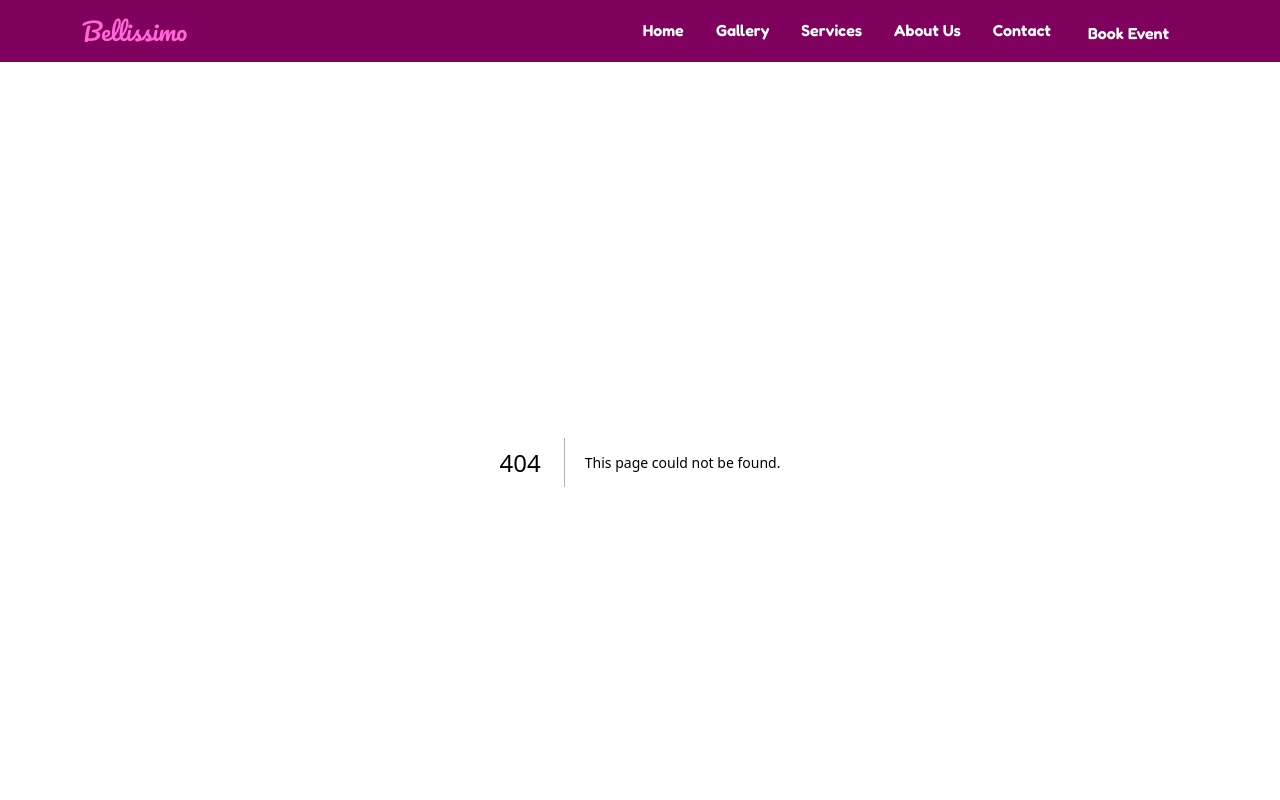
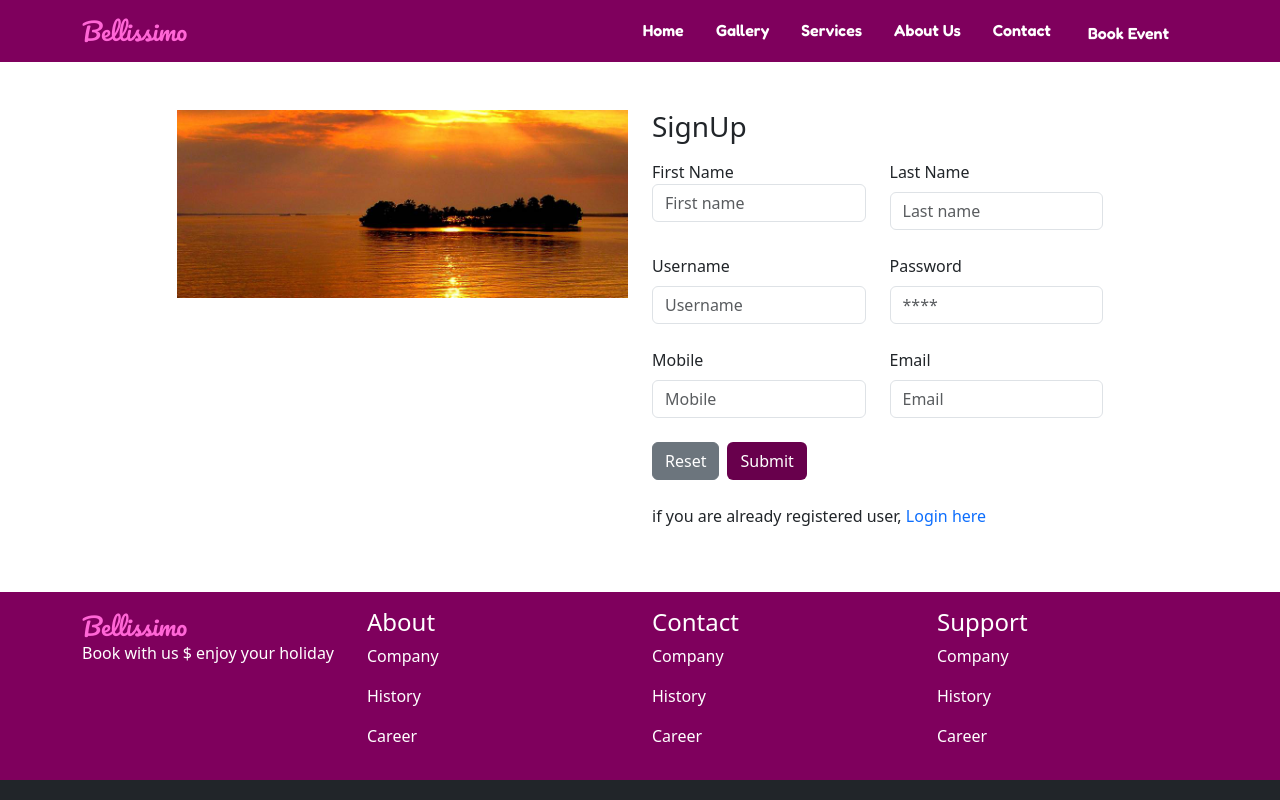
Before and after one commit to vincenttommi/Django-Next-js, a Next.js app in the folder frontend/: page /user/signup in a window 1280 px wide. Before the commit this address had no page. Shown: the top 800 px of the page. Built offline with nearby package versions, Linux system fonts and the light colour scheme.

Commit message:
completed signup page

```diff
--- /dev/null
+++ b/frontend/src/app/user/signup/page.js
@@ -0,0 +1,57 @@
+import Link from "next/link";
+
+export default function Page(){
+  return(
+    <section className="container my-5">
+      <div className="row">
+        <div className="col-10 offset-1">
+          <div className="row">
+            <div className="col-md-6 col-12">
+              <img  src="/banner2.jpeg"  className="img-fluid"/>
+            </div>
+            <div className="col-md-6 col-12">
+              <h3 className="mb-3">SignUp</h3>
+              <div className="row">
+                <div className="col-md-6 col-12 mb-4">
+                  <label htmlFor="inputEmail4" className="form-lable">First Name</label>
+                  <input type="text" className="form-control" placeholder="First name" />
+                </div>
+                <div className="col-md-6 col-12 mb-4">
+                  <label htmlFor="inputEmail4" className="form-label">Last Name</label>
+                  <input type="text" className="form-control" placeholder="Last name"/>
+
+                </div>
+                <div className="col-md-6 col-12 mb-4">
+                  <label  htmlFor="inputEmail4" className="form-label">Username </label>
+                  <input type="text" className="form-control" placeholder="Username" />
+                </div>
+
+              <div className="col-md-6 col-12 mb-3">
+                 <label htmlFor='inputEmail4' className="form-label">Password</label>
+                  <input type="password" className="form-control" placeholder="****" />
+              </div>
+              <div className="col-md-6 mb-3">
+                <label htmlFor="inputEmail4" className="form-label">Mobile</label>
+                <input type="number" className="form-control" placeholder="Mobile" />
+              </div>
+              <div className="col-md-6 mb-3">
+                <label htmlFor="inputEmail4" className="form-label">Email</label>
+                <input  type="email"  className="form-control"  placeholder="Email" />
+
+              </div>
+
+              <div  className="col-md-6 col-12 mb-3">
+                <button className="btn btn-secondary">Reset</button>
+                <button className="btn hms-color-dark m-2">Submit</button>
+              </div>
+              <p>
+                if you are already registered user, <Link href="#">Login here</Link>
+              </p>
+              </div>
+            </div>
+          </div>
+        </div>
+      </div>
+    </section>
+  )
+}
```
Also changed, not shown: frontend/src/app/components/payment/PaymentFailure.js (added, +16 -0 lines), frontend/src/app/components/payment/PaymentSuccess.js (added, +20 -0 lines), frontend/src/app/payment/[slug]/page.js (+13 -6 lines).
